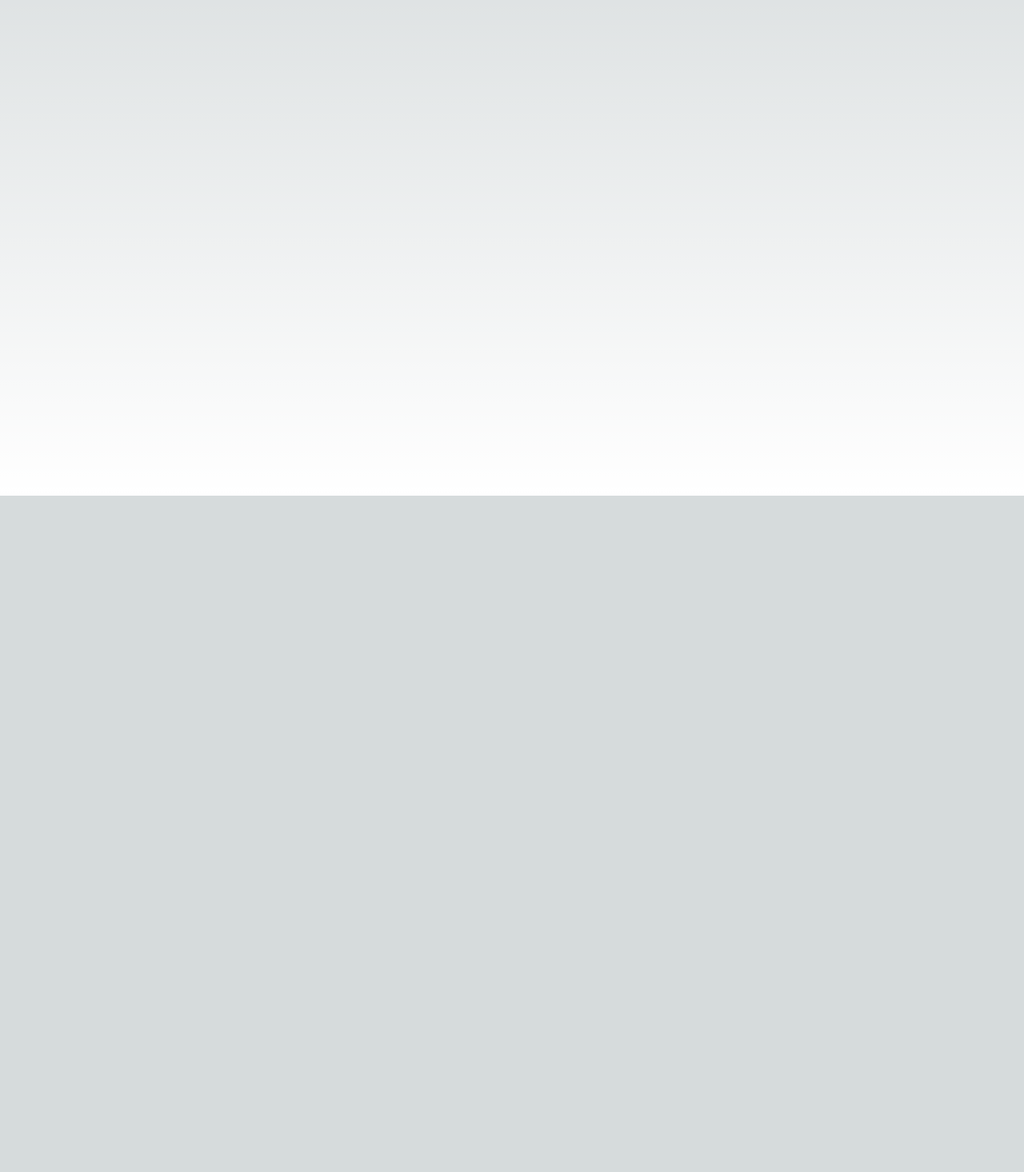
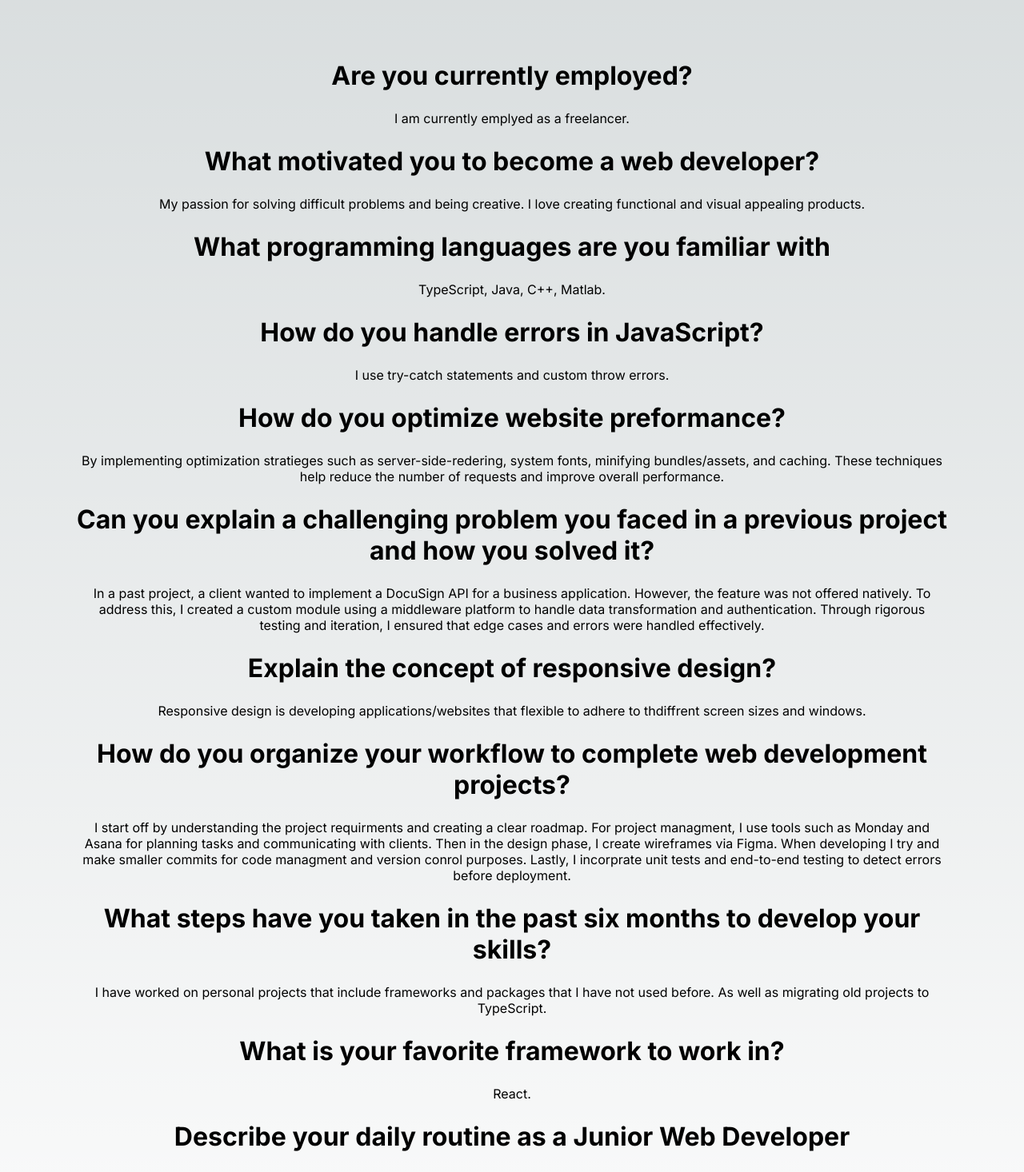
Before and after one commit to socodzn/minware-screen, a Next.js app: page / in a window 1280 px wide. Shown: the part 180-1646 px from the top of the page at 80% size. Before the commit the page ends 800 px from the top, so only its background shows below. Built offline with nearby package versions, Linux system fonts and the light colour scheme.

Commit message:
question and resume

```diff
--- a/app/page.tsx
+++ b/app/page.tsx
@@ -1,4 +1,5 @@
 import type { NextPage } from 'next';
+import Responses from "@/app/ui/questions/questions";
 import Header from "@/app/ui/header/header"
 import styles from "./page.module.css";
 
@@ -6,8 +7,8 @@ const Home: NextPage = () => {
   return (
     <main className={styles.main}>
       <Header />
+      <Responses />
     </main>
   );
 }
-
-export default Home;
+export default Home
--- a/app/resume/page.tsx
+++ b/app/resume/page.tsx
@@ -1,4 +1,4 @@
-import Header from '@/app/ui/header/header.jsx';
+import Header from '@/app/ui/header/header';
 
 const Resume = () => {
     return (
--- /dev/null
+++ b/app/ui/questions/questions.module.css
@@ -0,0 +1,11 @@
+.question {
+    padding-bottom: 24px;
+}
+
+.answer{
+    padding-bottom: 24px;
+}
+
+.response-container {
+    text-align: center;
+}
--- /dev/null
+++ b/app/ui/questions/questions.tsx
@@ -0,0 +1,29 @@
+import styles from './questions.module.css';
+
+const Questions = {
+  'Are you currently employed?': 'I am currently emplyed as a freelancer.',
+  'What motivated you to become a web developer?' : 'My passion for solving difficult problems and being creative. I love creating functional and visual appealing products.',
+  'What programming languages are you familiar with' : "TypeScript, Java, C++, Matlab.",
+  'How do you handle errors in JavaScript?' : 'I use try-catch statements and custom throw errors.',
+  'How do you optimize website preformance?': "By implementing optimization stratieges such as server-side-redering, system fonts, minifying bundles/assets, and caching. These techniques help reduce the number of requests and improve overall performance.",
+  'Can you explain a challenging problem you faced in a previous project and how you solved it?' : 'In a past project, a client wanted to implement a DocuSign API for a business application. However, the feature was not offered natively. To address this, I created a custom module using a middleware platform to handle data transformation and authentication. Through rigorous testing and iteration, I ensured that edge cases and errors were handled effectively.',
+  'Explain the concept of responsive design?' : 'Responsive design is developing applications/websites that flexible to adhere to thdiffrent screen sizes and windows.',
+  'How do you organize your workflow to complete web development projects?' : 'I start off by understanding the project requirments and creating a clear roadmap. For project managment, I use tools such as Monday and Asana for planning tasks and communicating with clients. Then in the design phase, I create wireframes via Figma. When developing I try and make smaller commits for code managment and version conrol purposes. Lastly, I incorprate unit tests and end-to-end testing to detect errors before deployment. ',
+  'What steps have you taken in the past six months to develop your skills?' : 'I have worked on personal projects that include frameworks and packages that I have not used before. As well as migrating old projects to TypeScript.',
+  'What is your favorite framework to work in?' : 'React.',
+  'Describe your daily routine as a Junior Web Developer' : 'My daily routine consits of a daily stand-up with the project I am working on and then spending the rest of the day completing tasks from the roadmap',
+  'What makes you stand out from other junior web developers candidates for this position' : 'My 4 years of full-stack experience in MERN stacks and ERP environments, along with my understanding of cloud computing principles and certifications in AWS, set me apart. I am also comfortable communicating with clients, scoping project requirements, and breaking down large problems into manageable tasks.'
+};
+
+const Response = () => {
+  const questionAnsElements = Object.entries(Questions).map(([question, answer]) => (
+    <div className= {styles['response-container']} key={question}>
+      <h1 className={styles['question']} >{question}</h1>
+      <p className={styles['answer']}>  {answer}</p>
+    </div>
+  ));
+
+  return <div>{questionAnsElements}</div>;
+};
+
+export default Response;
```
Also changed, not shown: 1 other file (tests, documents, lock files or other folders).
